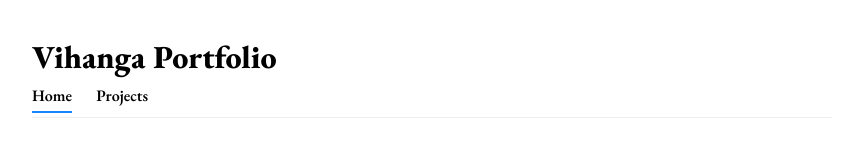
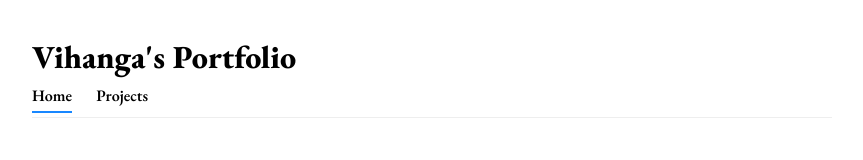
Before and after one commit to VihangaClement/vihangaclement.github.io, a plain HTML site: page index.html in a window 1280 px wide. Shown: the top 160 px of the page, without its empty margins (208-1071 px from the left). Drawn offline with nearby package versions, Linux system fonts and the light colour scheme.

Commit message:
Update index.html

```diff
--- a/index.html
+++ b/index.html
@@ -10,7 +10,7 @@
 </head>
 <body>
   <div class="container">
-    <h1>Vihanga Portfolio</h1>
+    <h1>Vihanga's Portfolio</h1>
     <nav class="navbar">
       <a href="index.html" class="active">Home</a>
       <a href="projects.html">Projects</a>
```
